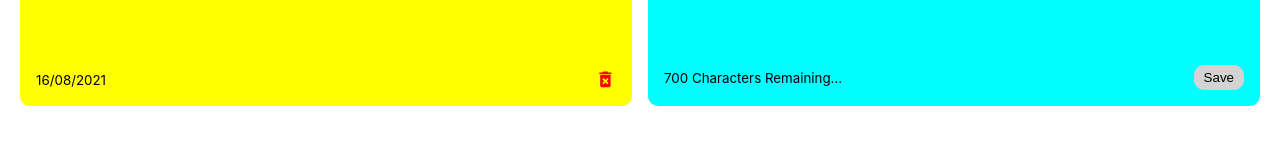
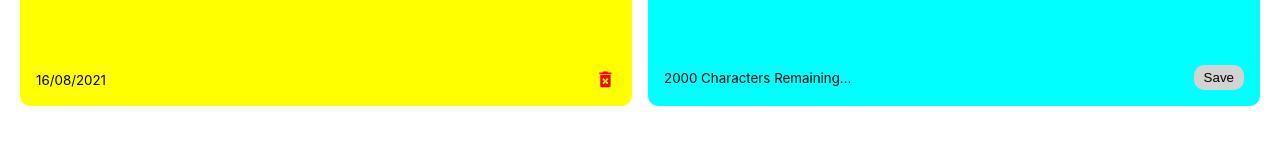
Before and after one commit to gaurangbhatt19/ReactStickyNotes, a React (Create React App) app: page / in a window 1280 px wide. Shown: the part 285-430 px from the top of the page. Built offline with nearby package versions, Linux system fonts and the light colour scheme.

Commit message:
Note text 2000

```diff
--- a/src/components/AddNote.jsx
+++ b/src/components/AddNote.jsx
@@ -14,7 +14,7 @@ const AddNote = ({handleAddNote}) => {
         }
 
     }
-    var characterLimit=700;
+    var characterLimit=2000;
     return (
         <div className="notes new">
             <textarea rows="8" cols="10" placeholder="Add Note ....." onChange={handleChange} value={noteText}></textarea>
```
